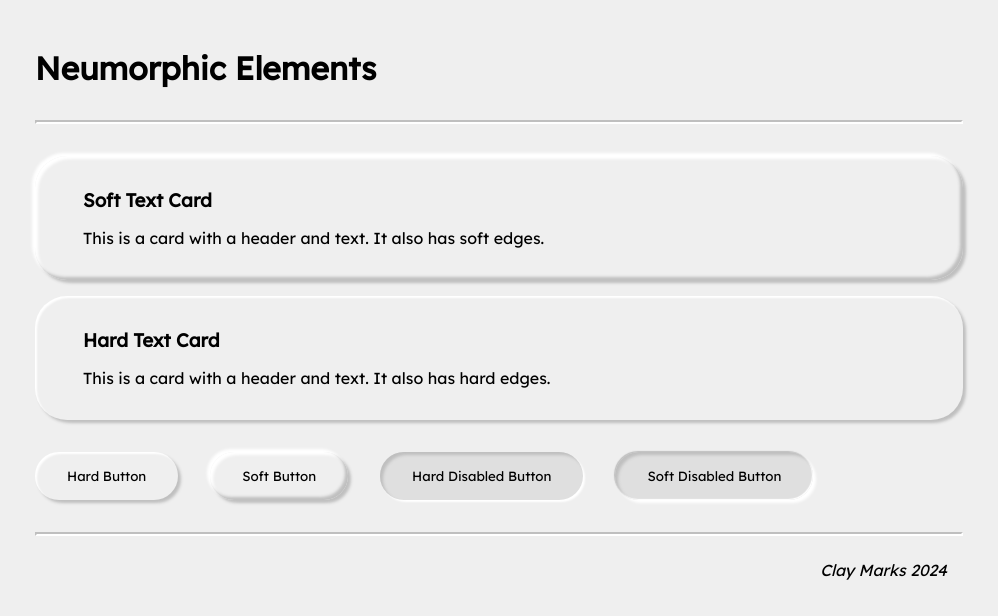
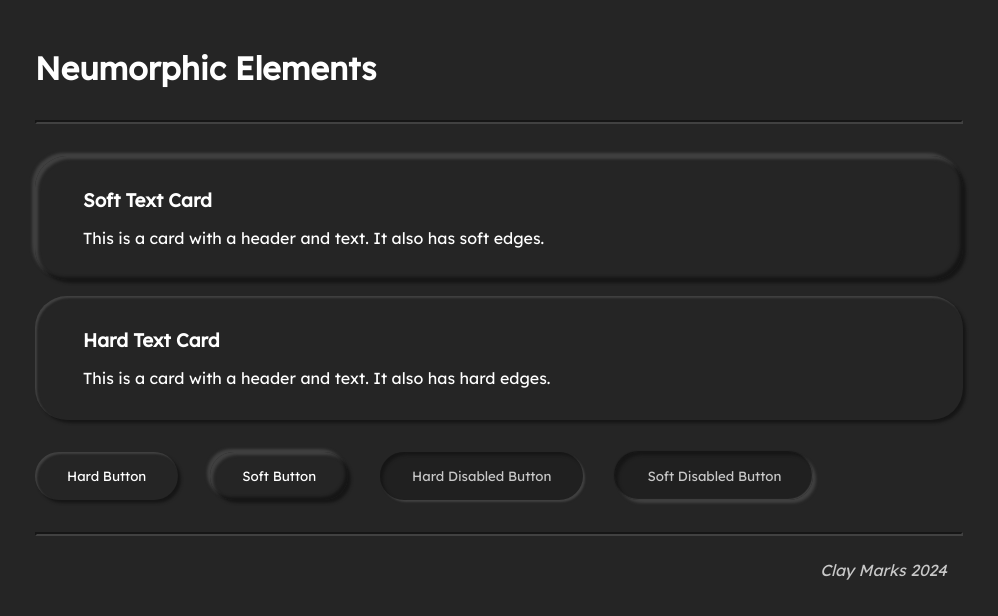
Before and after one commit to MarshalMarks/cyberlizer_site, a React (Create React App) app: page / in a window 1280 px wide. Shown: the top 616 px of the page, without its empty margins (141-1139 px from the left). Built offline with nearby package versions, Linux system fonts and the light colour scheme.

Commit message:
/Tweaked button tactility/

```diff
--- a/src/App.css
+++ b/src/App.css
@@ -1,5 +1,5 @@
 /* Dark Mode Colors */
-/*:root {
+:root {
   --main-background: #252525;
   --highlight: #414141;
   --shadow: #161616;
@@ -8,10 +8,10 @@
   --button-hover: #2b2b2b;
   --button-pressed: #202020;
   --text-pressed: #c8c8c8;
-}*/
+}
 
 /* Light Mode Colors */
-:root {
+/*:root {
   --main-background: #efefef;
   --highlight: #ffffff;
   --shadow: #bfbfbf;
@@ -21,7 +21,7 @@
   --button-pressed: #dfdfdf;
   --text-pressed: #202020;
   --text-pressed: #000000;
-}
+}*/
 
 body {
   background-color: var(--main-background);
@@ -92,11 +92,17 @@ button:not(.disabled) {
 
 button:hover {
   background-color: var(--button-hover);
+  transition-duration: 140ms;
+}
+
+button:not(hover) {
+  transition-duration: 140ms;
 }
 
 button.hardElevated:active, button.hardElevated.disabled {
   box-shadow: inset 3px 3px 3px var(--shadow),
   2px 2px 2px var(--highlight);
+  transition: 40ms;
 }
 
 button.softElevated:active, button.softElevated.disabled {
```
